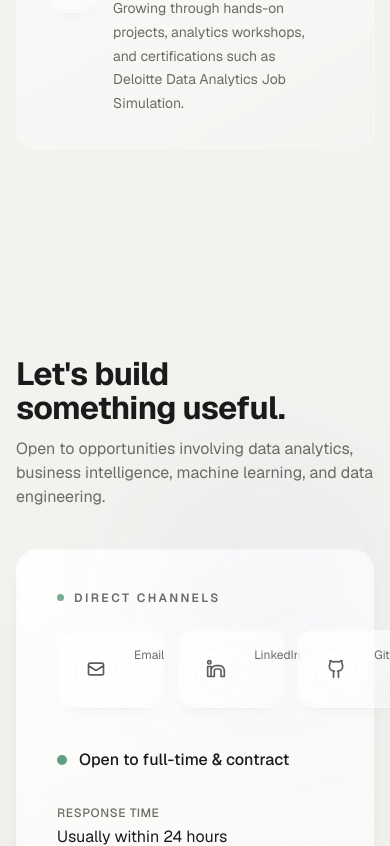
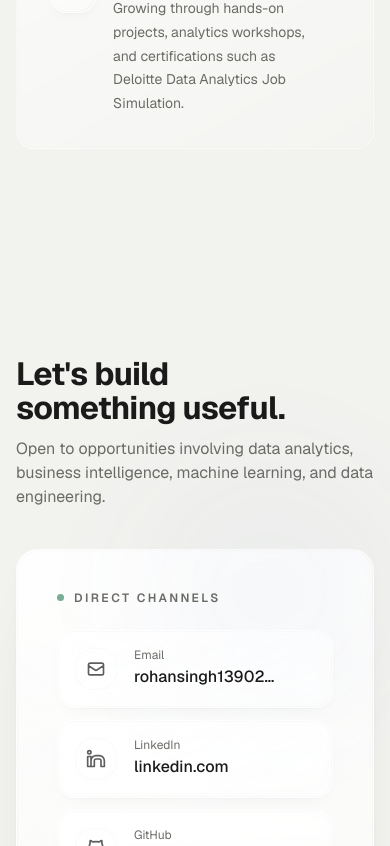
Before and after one commit to rohansinghoriginal/rohansingh, a Next.js app: page / in a window 390 px wide. Shown: the part 11154-12000 px from the top of the page. Built offline with nearby package versions, Linux system fonts and the light colour scheme.

Commit message:
Fix mobile contact layout

```diff
--- a/src/components/sections/Contact.tsx
+++ b/src/components/sections/Contact.tsx
@@ -45,20 +45,20 @@ export function Contact() {
           />
 
           <div className="relative grid lg:grid-cols-[1.15fr_1fr] gap-10 lg:gap-16">
-            <div>
+            <div className="min-w-0">
               <p className="flex items-center gap-2.5 text-xs font-semibold uppercase tracking-[0.2em] text-muted mb-6">
                 <span className="accent-dot" style={{ background: accentVar('green') }} aria-hidden="true" />
                 Direct channels
               </p>
 
-              <div className="flex flex-wrap gap-3" role="list" aria-label="Contact channels">
+              <div className="flex w-full min-w-0 flex-wrap gap-3" role="list" aria-label="Contact channels">
                 {contactContent.socialLinks.map((link) => (
                   <a
                     key={link.label}
                     href={link.href}
                     target={link.external ? '_blank' : undefined}
                     rel={link.external ? 'noopener noreferrer' : undefined}
-                    className="group flex items-center gap-4 p-4 rounded-2xl glass-secondary transition-all duration-300 hover:shadow-[var(--glass-shadow-hover)] hover:-translate-y-0.5 flex-1 min-w-0 sm:min-w-[220px]"
+                    className="group flex w-full items-center gap-4 p-4 rounded-2xl glass-secondary transition-all duration-300 hover:shadow-[var(--glass-shadow-hover)] hover:-translate-y-0.5 sm:flex-1 sm:min-w-[220px]"
                     role="listitem"
                   >
                     <div className="w-11 h-11 rounded-xl glass-tertiary flex items-center justify-center flex-shrink-0">
@@ -77,7 +77,7 @@ export function Contact() {
               </div>
             </div>
 
-            <div className="flex flex-col gap-8">
+            <div className="min-w-0 flex flex-col gap-8">
               <div className="flex items-center gap-3">
                 <span className="relative flex h-2.5 w-2.5 flex-shrink-0">
                   <span
```
